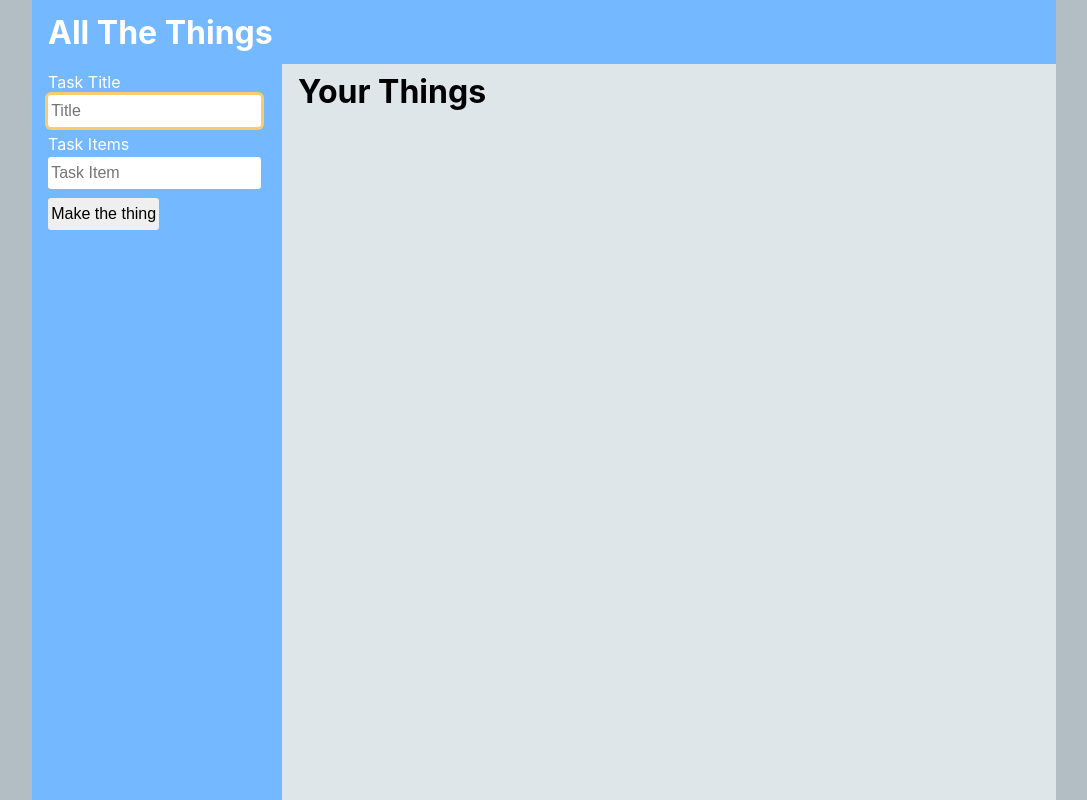
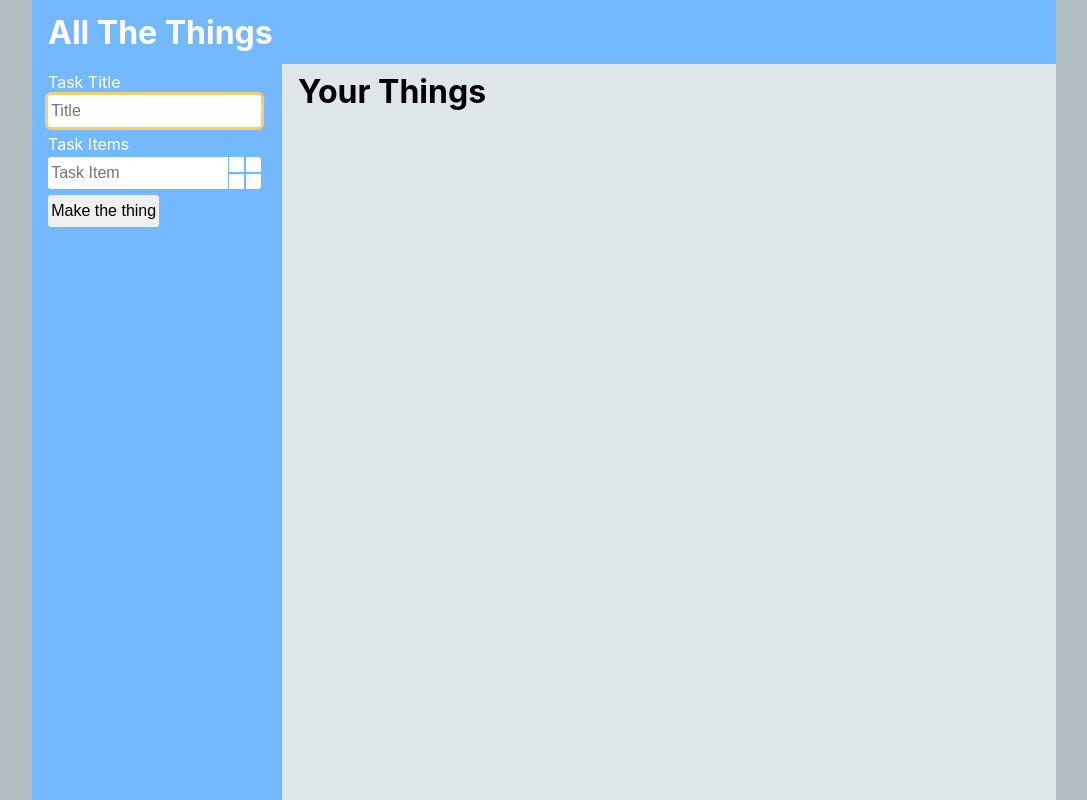
Before and after one commit to KVeitch/all-the-things, a React (Create React App) app: page / in a window 1280 px wide. Shown: the whole page, without its empty margins (96-1183 px from the left). Built offline with nearby package versions, Linux system fonts and the light colour scheme.

Commit message:
Add clickable add to form

```diff
--- a/src/App/App.css
+++ b/src/App/App.css
@@ -1,11 +1,10 @@
 :root {
-  --header-bg-color:#74b9ff;
+  --header-bg-color: #74b9ff;
   --container-bg-color: #dfe6e9;
   --secondary-bg-color: #b2bec3;
   --secondary-text-color: #3e4346;
-  --highlight-color:#fdcb6e;
+  --highlight-color: #fdcb6e;
 }
-
 
 * {
   margin: 0;
@@ -17,127 +16,149 @@
   margin: top 1.5em;
 }
 
-body{
-  background:var(--secondary-bg-color)
+body {
+  background: var(--secondary-bg-color);
 }
 .full-container {
   width: 100vw;
   height: 100vh;
-  background:var(--secondary-bg-color);
-  display:flex;
+  background: var(--secondary-bg-color);
+  display: flex;
   justify-content: center;
 }
 
 .App {
   background: white;
   max-width: 1980px;
-  width:80%;
+  width: 80%;
   display: grid;
   grid-template-columns: 250px auto;
   grid-template-rows: 4em auto;
   grid-template-areas:
-    'header header'
-    'form lists';
+    "header header"
+    "form lists";
 }
 
 header {
   grid-area: header;
-  background:var(--header-bg-color);
-  Color:white;
-  height:4em;
-  padding: .5em 2em .5em 1em;
-  display:flex;
+  background: var(--header-bg-color);
+  color: white;
+  height: 4em;
+  padding: 0.5em 2em 0.5em 1em;
+  display: flex;
   align-items: center;
 }
 
 .form {
   grid-area: form;
-  background:var(--header-bg-color);
-  color:white;
-  height:calc(100vh - 4em);
-  padding: .5em 2em .5em 1em;
+  background: var(--header-bg-color);
+  color: white;
+  height: calc(100vh - 4em);
+  padding: 0.5em 2em 0.5em 1em;
 }
 
 .list-container {
   grid-area: lists;
-  height:calc(100vh - 4em);
-  padding: .5em 2em .5em 1em;
-  background:var(--container-bg-color)
+  height: calc(100vh - 4em);
+  padding: 0.5em 2em 0.5em 1em;
+  background: var(--container-bg-color);
 }
 
 .add-task-btn {
-  height:1.2em
+  height: 1.2em;
 }
 
 ul {
   list-style-type: none;
-  padding-left:.4em;
+  padding-left: 0.4em;
 }
 
-.form > input , .form  > button {
+.form__input,
+.form > button {
   font-size: 1em;
-  height:2em;
-  padding:.2em;
-  border-radius:.2em;
-  border:0;
-  margin:.2em 0 .4em;
+  height: 2em;
+  padding: 0.2em;
+  border-radius: 0.2em;
+  border: 0;
+  margin: 0.2em 0 0.4em;
 }
 
-input:focus, button:focus, .card__list:focus{
+.input__container{
+  display:flex;
+  align-items: center;
+  width:200px;
+}
+
+.input__container > input {
+  margin: 0.2em 0 0.2em;
+}
+
+.add__icon{
+  position: relative;
+  transform: translateX(-100%);
+  height:2em;
+  border-left:1px solid var(--header-bg-color)
+}
+
+input:focus,
+button:focus,
+.card__list:focus {
   outline: none;
   -webkit-box-shadow: 0px 0px 0px 3px var(--highlight-color);
   -moz-box-shadow: 0px 0px 0px 3px var(--highlight-color);
   box-shadow: 0px 0px 0px 3px var(--highlight-color);
 }
 
-.lists{
-  display:flex;
-  flex-wrap:wrap;
+.lists {
+  display: flex;
+  flex-wrap: wrap;
 }
 
 .card__list {
   background: white;
-  width:15em;
-  align-self:flex-start;
-  border-radius:.2em;
-  border:2px solid var(--secondary-bg-color);
-  margin:.5em;
-  padding:.1em;
+  width: 15em;
+  align-self: flex-start;
+  border-radius: 0.2em;
+  border: 2px solid var(--secondary-bg-color);
+  margin: 0.5em;
+  padding: 0.1em;
 }
 
 .card__title {
-  font-size:1em;
-  padding:.1em;
-  border-bottom:1px solid var(--secondary-bg-color)
+  font-size: 1em;
+  padding: 0.1em;
+  border-bottom: 1px solid var(--secondary-bg-color);
+  display:flex;
+  justify-content: space-between;
 }
 
-.card__list > ul >li {
-  color:var(--secondary-text-color)
+.card__list > ul > li {
+  color: var(--secondary-text-color);
 }
 
-
-
-
+.delete__icon{
+  height:1em;
+}
 
 @media only screen and (max-width: 680px) {
   .App {
     background: white;
-    width:100vh;
+    width: 100vh;
     display: grid;
     grid-template-columns: auto;
     grid-template-areas:
-      'header'
-      'form'
-      'lists';
+      "header"
+      "form"
+      "lists";
   }
 
   .form {
-    height:100%;
+    height: 100%;
   }
   .card__list {
-    width:100%;
+    width: 100%;
   }
-  .list-container{
-    height:100%;
+  .list-container {
+    height: 100%;
   }
 }
--- a/src/components/Form/Form.js
+++ b/src/components/Form/Form.js
@@ -1,6 +1,7 @@
 import React, { Component } from "react";
 import "./Form.css";
 import FormListItem from "../FormListItem/FormListItem";
+import plusIcon from "../../images/plus.svg"
 
 class Form extends Component {
   constructor() {
@@ -32,6 +33,14 @@ class Form extends Component {
     }
   };
 
+  handleTaskBtn = (event) =>{
+    this.setState({
+      tasks: [...this.state.tasks, this.state.taskText],
+      taskText: "",
+    });
+    this.listInput.focus();
+  }
+
   handleSubmit = ()=>{
     const{title,tasks} =this.state
     const card = {
@@ -58,6 +67,7 @@ class Form extends Component {
       <div className="form">
         <p>Task Title</p>
         <input
+          className="form__input"
           type="text"
           name="title"
           placeholder="Title"
@@ -69,7 +79,9 @@ class Form extends Component {
         />
         <p>Task Items</p>
         <ul className="list__container">{formItems}</ul>
+        <div className="input__container">
           <input
+            className="form__input"
             type="text"
             placeholder="Task Item"
             name="taskText"
@@ -78,6 +90,8 @@ class Form extends Component {
             onChange={this.handleChange}
             onKeyDown={this.handleTaskEnter}
           />
+          <img className="add__icon" src={plusIcon} onClick={this.handleTaskBtn}/>
+        </div>
         <button type="button" onClick={this.handleSubmit} >Make the thing</button>
       </div>
     );
```
Also changed, not shown: src/images/plus.svg (added), src/images/x-mark.svg (added). Lines whose indentation alone changed are shown as unchanged.
